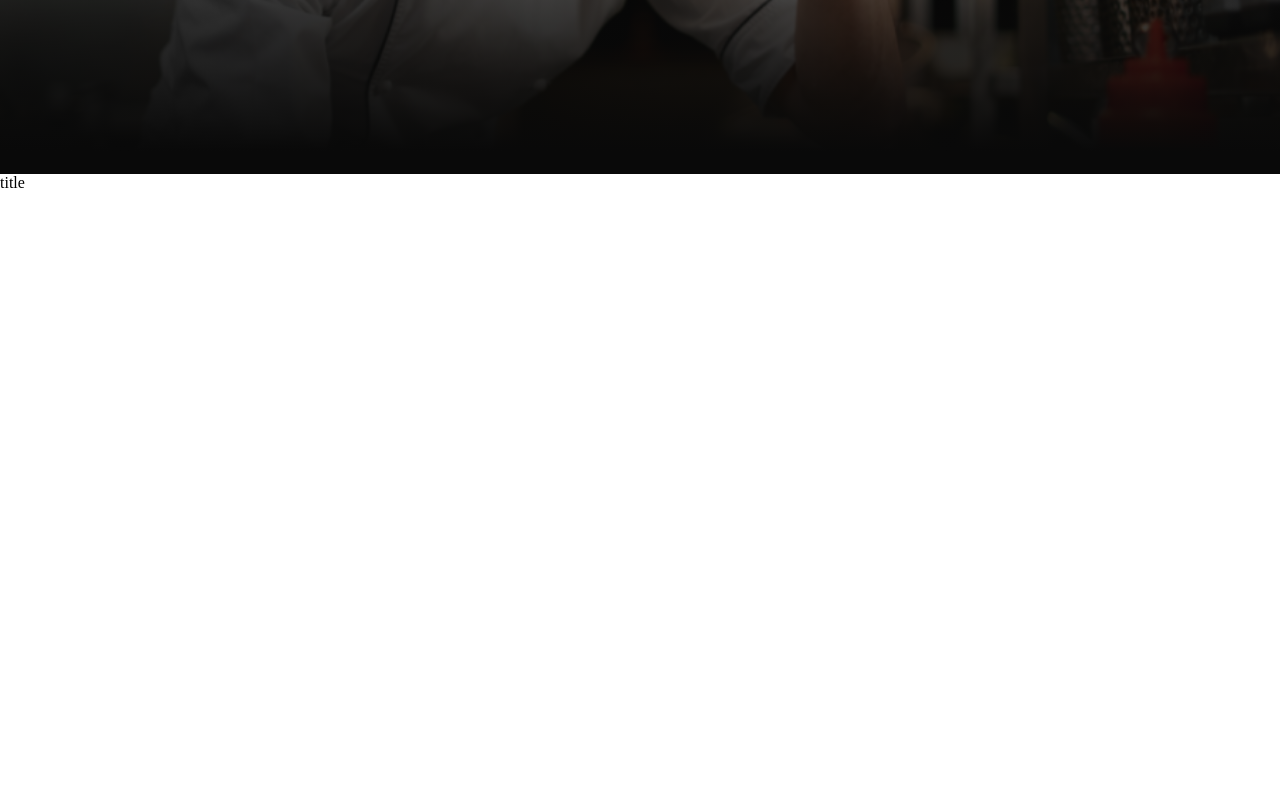
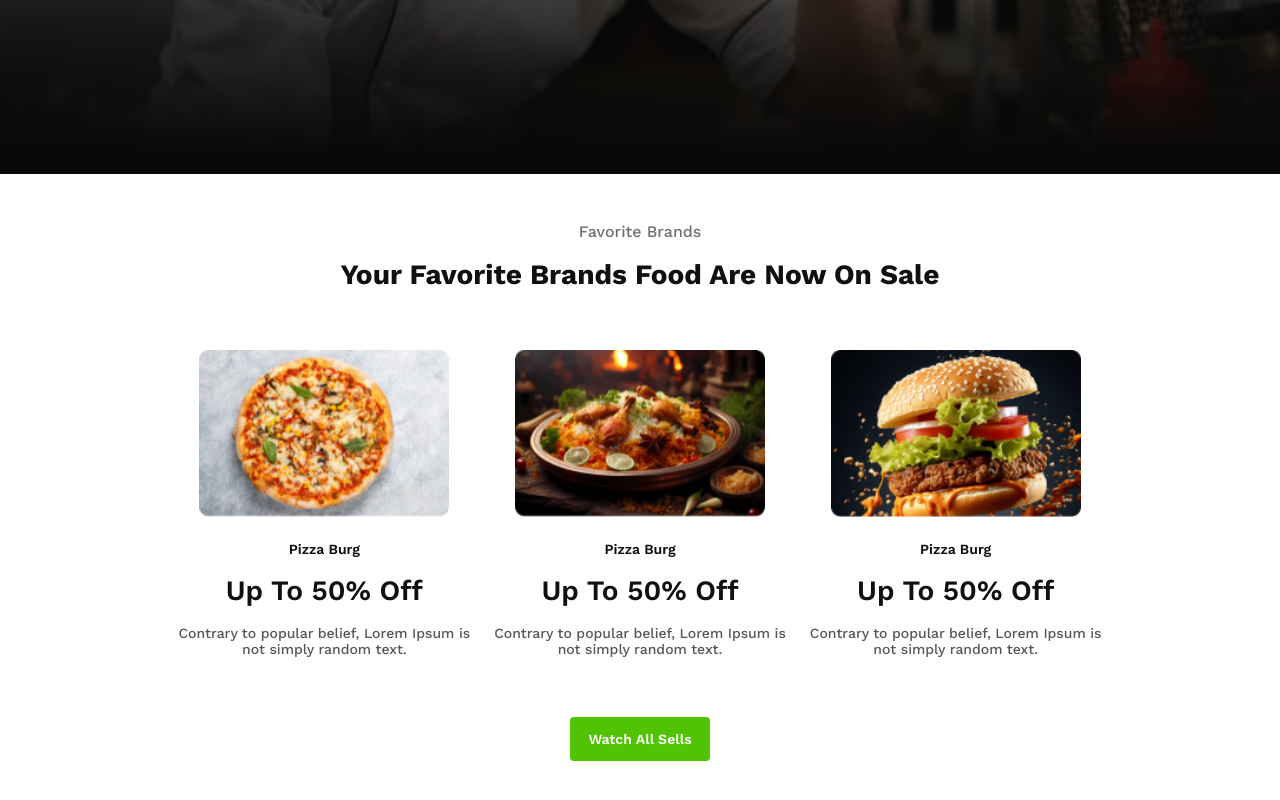
Before and after one commit to provashish95/food-restaurant, a plain HTML site: page index.html in a window 1280 px wide. Shown: the part 478-1278 px from the top of the page. Before the commit the page ends 800 px from the top, so only its background shows below. Drawn offline with nearby package versions, Linux system fonts and the light colour scheme.

Commit message:
Card section completed

```diff
--- a/index.html
+++ b/index.html
@@ -21,14 +21,43 @@
     <section id="card-box">
         <div class="container">
             <div class="title-container">
-                <div class="subTitle"></div>
-                <div class="title"></div>title
+                <div class="subTitle">Favorite Brands</div>
+                <div class="title">Your Favorite Brands Food Are Now On Sale</div>
             </div>
-            <div class="card">
-                <div class="card-img">
-                    <img src="" alt="">
+            <div class="card-container">
+                <div class="card">
+                    <div class="card-img">
+                        <img src="./assets/pizza.png" alt="pizza">
+                    </div>
+                    <div class="card-title">
+                        <span>Pizza Burg</span>
+                    </div>
+                    <h1 class="card-offer">Up To 50% Off</h1>
+                    <p class="card-description">Contrary to popular belief, Lorem Ipsum is not simply random text.</p>
                 </div>
-
+                <div class="card">
+                    <div class="card-img">
+                        <img src="./assets/biriyani.png" alt="pizza">
+                    </div>
+                    <div class="card-title">
+                        <span>Pizza Burg</span>
+                    </div>
+                    <h1 class="card-offer">Up To 50% Off</h1>
+                    <p class="card-description">Contrary to popular belief, Lorem Ipsum is not simply random text.</p>
+                </div>
+                <div class="card">
+                    <div class="card-img">
+                        <img src="./assets/burger.png" alt="pizza">
+                    </div>
+                    <div class="card-title">
+                        <span>Pizza Burg</span>
+                    </div>
+                    <h1 class="card-offer">Up To 50% Off</h1>
+                    <p class="card-description">Contrary to popular belief, Lorem Ipsum is not simply random text.</p>
+                </div>
+            </div>
+            <div class="btn-container">
+                <button class="btn">Watch All Sells</button>
             </div>
         </div>
 
--- a/style/style.css
+++ b/style/style.css
@@ -54,11 +54,12 @@
     opacity: 0.7;
     margin: 20px 0px;
 }
-.btn-container{
+
+.btn-container {
     text-align: center;
 }
 
-#hero .hero-content .btn {
+.btn {
     padding: 14px 18px;
     color: rgb(255, 255, 255);
     font-family: Work Sans;
@@ -70,4 +71,89 @@
     background: rgb(82, 195, 3);
     border-radius: 4px;
     border: 0;
+    cursor: pointer;
 }
+
+/* card-box section... */
+.card-container{
+    display: flex;
+    justify-content: space-between;
+    gap: 10px;
+    margin-bottom: 40px;
+}
+#card-box {
+    width: 937px;
+    margin: 50px auto;
+}
+
+#card-box .subTitle {
+    color: rgb(16, 16, 16);
+    font-family: Work Sans;
+    font-size: 16px;
+    font-weight: 500;
+    line-height: 16px;
+    letter-spacing: 0%;
+    text-align: center;
+    opacity: 0.6;
+}
+
+#card-box .title {
+    color: rgb(16, 16, 16);
+    font-family: Work Sans;
+    font-size: 28px;
+    font-weight: 700;
+    line-height: 30px;
+    letter-spacing: 0%;
+    text-align: center;
+    margin: 20px 0px;
+}
+
+#card-box .card {
+    margin-top: 40px;
+    display: flex;
+    flex-direction: column;
+    justify-content: center;
+    align-items: center;
+}
+
+.card .card-img {
+    width: 250px;
+}
+.card-img img{
+    width: 250px;
+}
+
+.card .card-title {
+    color: rgb(16, 16, 16);
+    font-family: Work Sans;
+    font-size: 14px;
+    font-weight: 600;
+    line-height: 16px;
+    letter-spacing: 0%;
+    text-align: center;
+    margin: 20px 0px;
+}
+
+.card .card-offer {
+    color: rgb(16, 16, 16);
+    font-family: Work Sans;
+    font-size: 28px;
+    font-weight: 600;
+    line-height: 28px;
+    letter-spacing: 0%;
+    text-align: center;
+}
+
+.card .card-description {
+    margin: 20px 0px;
+    color: rgb(16, 16, 16);
+    font-family: Work Sans;
+    font-size: 14px;
+    font-weight: 500;
+    line-height: 16px;
+    letter-spacing: 0%;
+    text-align: center;
+    opacity: 0.7;
+}
+
+/* card-box section... */
```
